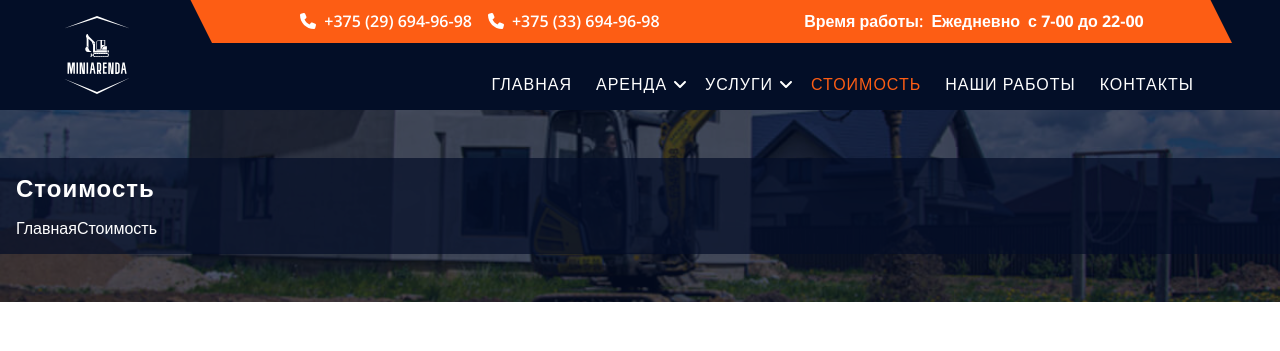
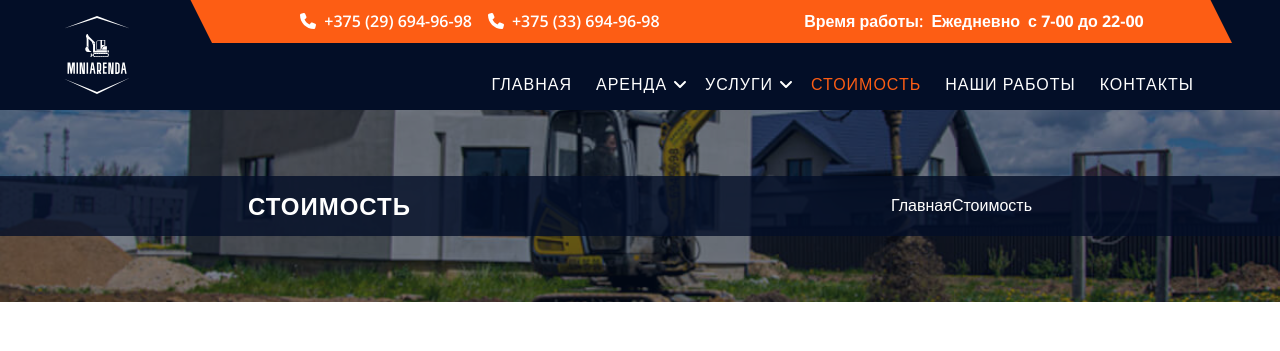
Before and after one commit to TanyaDanilovich/miniarenda_styled, a React (Create React App) app: page /price in a window 1280 px wide. Shown: the top 351 px of the page. Built offline with nearby package versions, Linux system fonts and the light colour scheme.

Commit message:
fix breadcrumbs styles

```diff
--- a/src/widgets/layouts/LayoutWithBreadcrumbs.tsx
+++ b/src/widgets/layouts/LayoutWithBreadcrumbs.tsx
@@ -63,10 +63,16 @@ export const S_Breadcrumbs = styled.div<{}>`
   flex-direction: column;
   gap: 1rem;
   position: relative;
+  @media ${({theme}) => theme.media.tablet} {
+    flex-direction: row;
+    justify-content: space-around;
+    align-items: center;
+  }
+
 
   &::before {
     background-color: ${({theme}) => theme.colors.bg_primary};
-    opacity: 0.7;
+    opacity: 0.8;
     position: absolute;
     width: 100%;
     height: 100%;
@@ -80,7 +86,7 @@ export const S_BreadcrumbsTitle = styled.h2`
   margin: 0;
   position: relative;
   z-index: 1;
-  //line-height: 3rem;
+  text-transform:uppercase;
 `;
 export const S_BreadcrumbsContainer = styled.nav<{ $img: string }>`
 
@@ -97,7 +103,7 @@ export const S_BreadcrumbsContainer = styled.nav<{ $img: string }>`
 
   &::before {
     background-color: ${({theme}) => theme.colors.bg_primary};
-    opacity: 0.7;
+    opacity: 0.5;
     display: block;
     object-fit: cover;
     position: absolute;
```
